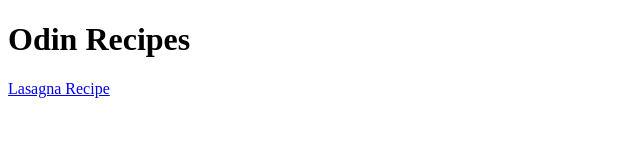
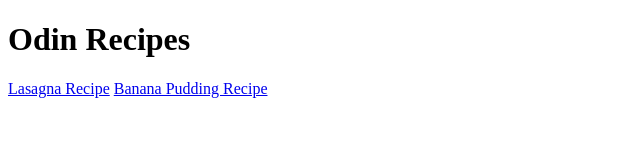
Before and after one commit to Johan369-coder/odin-recipes, a plain HTML site: page index.html in a window 1280 px wide. Shown: the whole page, without its empty margins (0-640 px from the left). Drawn offline with Linux system fonts and the light colour scheme.

Commit message:
Edited index.html adding link to banana-pudding.html

```diff
--- a/index.html
+++ b/index.html
@@ -8,6 +8,7 @@
     <h1>Odin Recipes</h1>
 
     <a href="./recipes/lasagna.html">Lasagna Recipe</a>
+    <a href="./recipes/banana-pudding.html">Banana Pudding Recipe</a>
 
 </body>
 </html>
```
